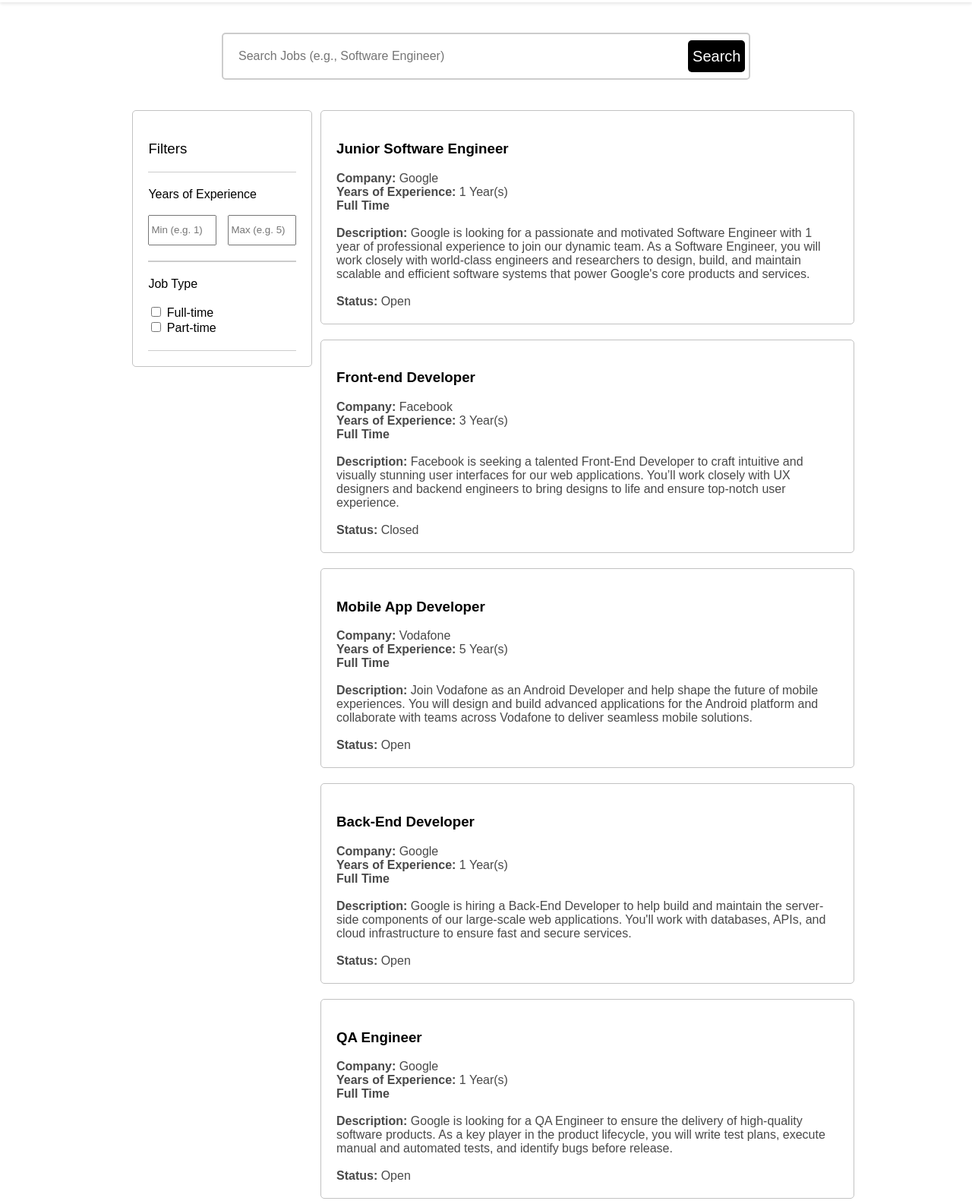
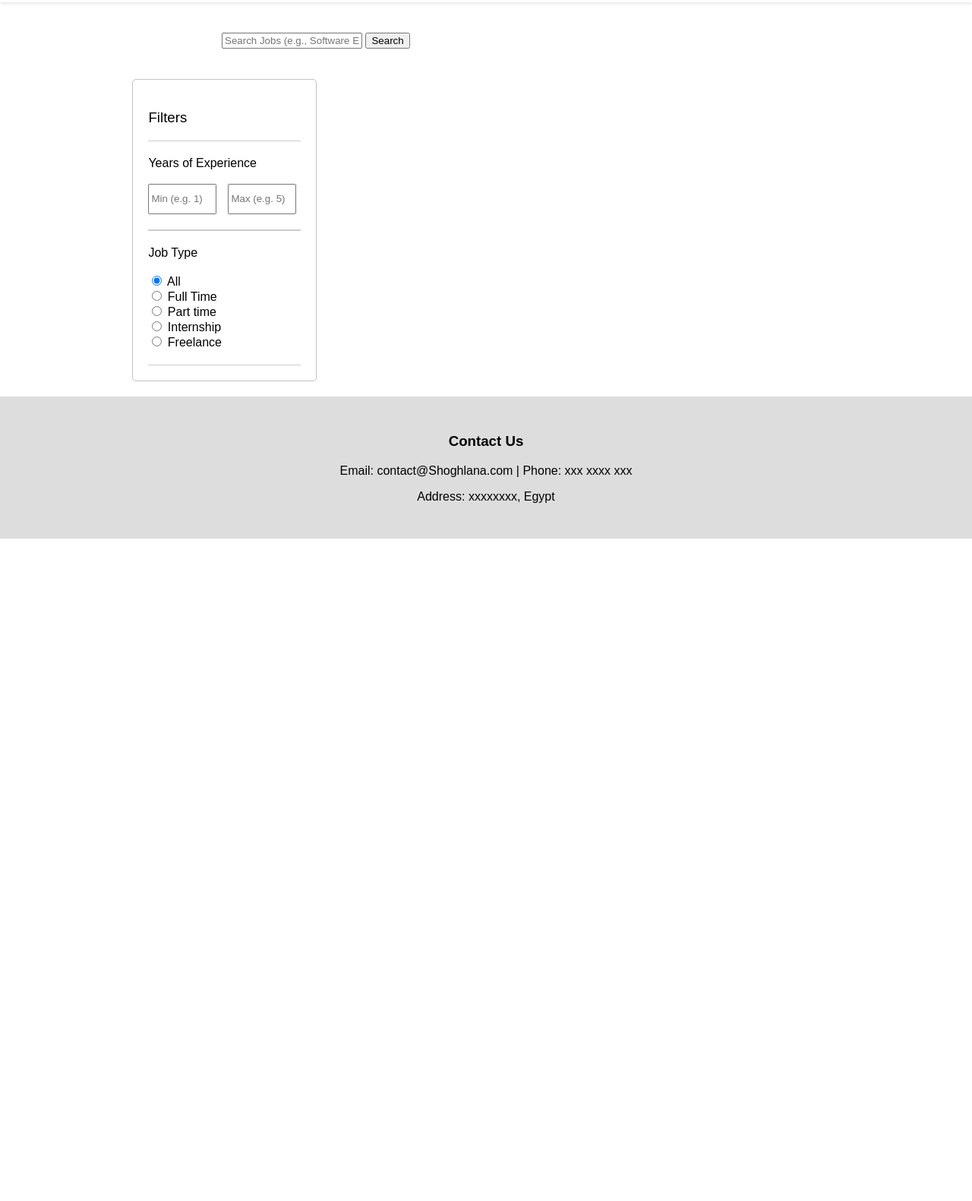
Before and after one commit to iialix/Shoghlana, a plain HTML site: page Search_page.html in a window 1280 px wide. Shown: the part 94-1675 px from the top of the page at 76% size. After the commit the page ends 803 px from the top, so only its background shows below. Drawn offline with Linux system fonts and the light colour scheme.

Commit message:
Update Search_page.html
remove static jobs

```diff
--- a/Search_page.html
+++ b/Search_page.html
@@ -24,8 +24,8 @@
 
   <div class="container">
     <div class="search-container">
-      <input type="text" class="search-input" placeholder="Search Jobs (e.g., Software Engineer)" />
-      <button class="search-button">Search</button>
+      <input type="text" id="search-input" placeholder="Search Jobs (e.g., Software Engineer)" />
+      <button id="search-button">Search</button>
     </div>
 
     <div class="filter-and-jobs">
@@ -34,70 +34,25 @@
         <div class="YoE-container">
           <label id="YoE">Years of Experience</label><br />
           <div class="inputs-yoe">
-            <input type="text" class="min-input" name="years_of_exp_min" placeholder="Min (e.g. 1)" />
-            <input type="text" class="max-input" name="years_of_exp_max" placeholder="Max (e.g. 5)" />
+            <input type="text" id="min-input" name="years_of_exp_min" placeholder="Min (e.g. 1)" />
+            <input type="text" id="max-input" name="years_of_exp_max" placeholder="Max (e.g. 5)" />
           </div>
         </div>
 
         <div class="type-container">
           <label id="job-type">Job Type</label><br />
           <div class="inputs-type">
-            <label><input type="checkbox" /> Full-time</label>
-            <label><input type="checkbox" /> Part-time</label>
+            <label><input type="radio" name="job-type" value="All" checked/> All</label>
+            <label><input type="radio" name="job-type" value="Full Time"/> Full Time</label>
+            <label><input type="radio" name="job-type" value="Part Time"/> Part time</label>
+            <label><input type="radio" name="job-type" value="Internship"/> Internship</label>
+            <label><input type="radio" name="job-type" value="Freelance"/> Freelance</label>
           </div>
         </div>
       </div>
 
       <div class="jobs-container">
-        <div class="job-card" data-url="job_details.html?title=Junior%20Software%20Engineer&company=Google&id=1&salary=7000&status=Open&experience=1&description=Google%20is%20looking%20for%20a%20passionate%20and%20motivated%20Software%20Engineer%20with%201%20year%20of%20professional%20experience%20to%20join%20our%20dynamic%20team.%20As%20a%20Software%20Engineer,%20you%20will%20work%20closely%20with%20world-class%20engineers%20and%20researchers.">
-          <h3>Junior Software Engineer</h3>
-          <p><b>Company: </b> Google</p>
-          <p><b>Years of Experience:</b> 1 Year(s)</p>
-          <p><b>Full Time</b></p><br>
-          <p><b>Description:</b> Google is looking for a passionate and motivated Software Engineer with 1 year of professional experience to join our dynamic team. As a Software Engineer, you will work closely with world-class engineers and researchers to design, build, and maintain scalable and efficient software systems that power Google's core products and services.</p>
-          <br />
-          <p><b>Status: </b>Open</p>
-        </div>
 
-        <div class="job-card" data-url="job_details.html?title=Front-end%20Developer&company=Facebook&id=2&salary=8500&status=Closed&experience=3&description=Facebook%20is%20seeking%20a%20talented%20Front-End%20Developer%20to%20craft%20intuitive%20and%20visually%20stunning%20user%20interfaces%20for%20our%20web%20applications.">
-          <h3>Front-end Developer</h3>
-          <p><b>Company: </b> Facebook</p>
-          <p><b>Years of Experience:</b> 3 Year(s)</p>
-          <p><b>Full Time</b></p><br>
-          <p><b>Description:</b> Facebook is seeking a talented Front-End Developer to craft intuitive and visually stunning user interfaces for our web applications. You’ll work closely with UX designers and backend engineers to bring designs to life and ensure top-notch user experience.</p>
-          <br />
-          <p><b>Status: </b>Closed</p>
-        </div>
-
-        <div class="job-card" data-url="job_details.html?title=Mobile%20App%20Developer&company=Vodafone&id=3&salary=9000&status=Open&experience=5&description=Join%20Vodafone%20as%20an%20Android%20Developer%20and%20help%20shape%20the%20future%20of%20mobile%20experiences.">
-          <h3>Mobile App Developer</h3>
-          <p><b>Company: </b> Vodafone</p>
-          <p><b>Years of Experience:</b> 5 Year(s)</p>
-          <p><b>Full Time</b></p><br>
-          <p><b>Description:</b> Join Vodafone as an Android Developer and help shape the future of mobile experiences. You will design and build advanced applications for the Android platform and collaborate with teams across Vodafone to deliver seamless mobile solutions.</p>
-          <br />
-          <p><b>Status: </b>Open</p>
-        </div>
-
-        <div class="job-card" data-url="job_details.html?title=Back-End%20Developer&company=Google&id=4&salary=9500&status=Open&experience=1&description=Google%20is%20hiring%20a%20Back-End%20Developer%20to%20help%20build%20and%20maintain%20the%20server-side%20components%20of%20our%20large-scale%20web%20applications.">
-          <h3>Back-End Developer</h3>
-          <p><b>Company: </b> Google</p>
-          <p><b>Years of Experience:</b> 1 Year(s)</p>
-          <p><b>Full Time</b></p><br>
-          <p><b>Description:</b> Google is hiring a Back-End Developer to help build and maintain the server-side components of our large-scale web applications. You'll work with databases, APIs, and cloud infrastructure to ensure fast and secure services.</p>
-          <br />
-          <p><b>Status: </b>Open</p>
-        </div>
-
-        <div class="job-card" data-url="job_details.html?title=QA%20Engineer&company=Google&id=5&salary=7500&status=Open&experience=1&description=Google%20is%20looking%20for%20a%20QA%20Engineer%20to%20ensure%20the%20delivery%20of%20high-quality%20software%20products.">
-          <h3>QA Engineer</h3>
-          <p><b>Company: </b> Google</p>
-          <p><b>Years of Experience:</b> 1 Year(s)</p>
-          <p><b>Full Time</b></p><br>
-          <p><b>Description:</b> Google is looking for a QA Engineer to ensure the delivery of high-quality software products. As a key player in the product lifecycle, you will write test plans, execute manual and automated tests, and identify bugs before release.</p>
-          <br />
-          <p><b>Status: </b>Open</p>
-        </div>
       </div>
     </div>
   </div>
```
